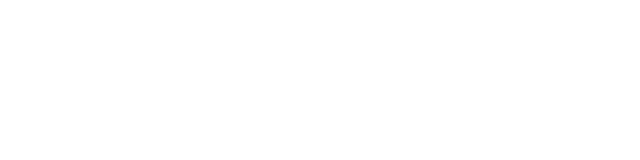
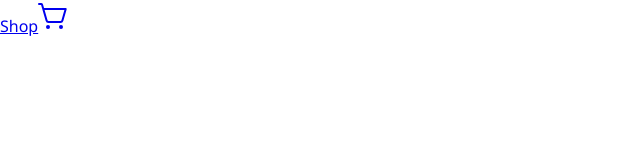
Before and after one commit to autom101/e-commerce-store, a React (Create React App) app: page / in a window 1280 px wide. Shown: the top 160 px of the page, without its empty margins (0-640 px from the left). Built offline with nearby package versions, Linux system fonts and the light colour scheme.

Commit message:
Add navbar component

```diff
--- a/src/App.js
+++ b/src/App.js
@@ -1,10 +1,12 @@
 import "./App.css";
 import { BrowserRouter as Router, Route, Routes } from "react-router-dom";
+import { NavBar } from "./components";
 
 function App() {
   return (
     <div className="App">
       <Router>
+        <NavBar />
         <Routes>
           <Route path="/" />
           <Route path="/cart" />
--- /dev/null
+++ b/src/components/NavBar.js
@@ -0,0 +1,19 @@
+import { Link } from "react-router-dom";
+import { ShoppingCart, ShoppingCartSimple } from "phosphor-react";
+
+const NavBar = () => {
+  //A navbar with Link components from react router to let us navigate to various pages of the app
+  //to
+  return (
+    <div className="navbar">
+      <div className="links">
+        <Link to="/">Shop</Link>
+        <Link to="/cart">
+          <ShoppingCartSimple size="32" />
+        </Link>
+      </div>
+    </div>
+  );
+};
+
+export default NavBar;
--- /dev/null
+++ b/src/components/index.js
@@ -0,0 +1 @@
+export { default as NavBar } from "./NavBar";
```
Also changed, not shown: src/components/NavBar.css (added).
